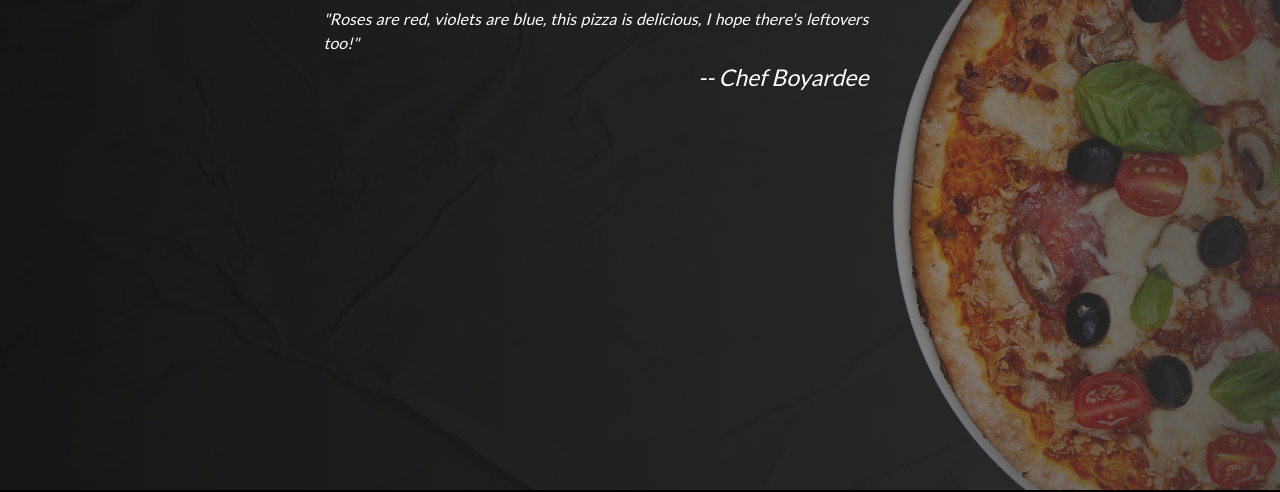
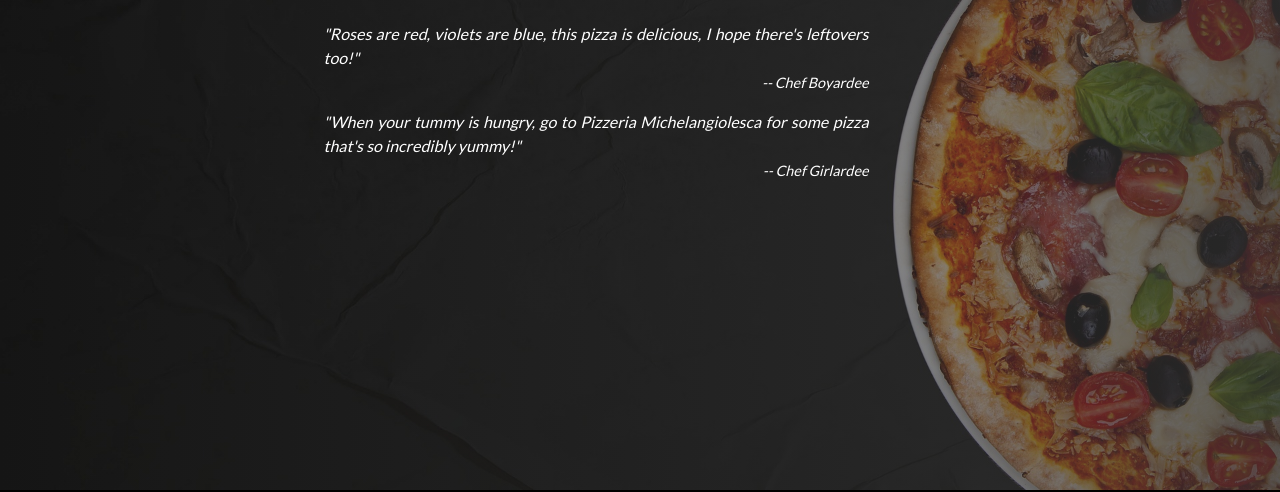
Before and after one commit to dukdukg00se/restaurant-page, a website built with webpack: page dist/index.html in a window 1280 px wide. Shown: the part 230-722 px from the top of the page. Built offline with Linux system fonts and the light colour scheme.

Commit message:
Add second quote to main content, adjust margins

```diff
--- a/src/styles.css
+++ b/src/styles.css
@@ -75,7 +75,7 @@ h1 {
   font-size: 8vmin;
   font-weight: 700;
   color: #ecc756;
-  margin: 40px auto 10px;
+  margin: 40px auto 25px;
 }
 #title-span {
   font-size: 9vmin;
@@ -85,20 +85,20 @@ blockquote {
   color: white;
   font-style: italic;
   max-width: 545px;
-  margin: 0 1vw 50px;
+  margin: 0 1vw 20px;
   text-align: left;
   display: flex;
   font-size: 2vmin;
   flex-direction: column;
 }
-#quote {
+.quote {
   text-align: justify;
   line-height: 1.5;
 }
 cite {
   align-self: flex-end;
-  font-size: 1.8vw;
-  margin-top: 11px;
+  font-size: 1.8vmin;
+  margin-top: 6px;
 }
 
 
```
Also changed, not shown: dist/index.html, dist/main.js.
